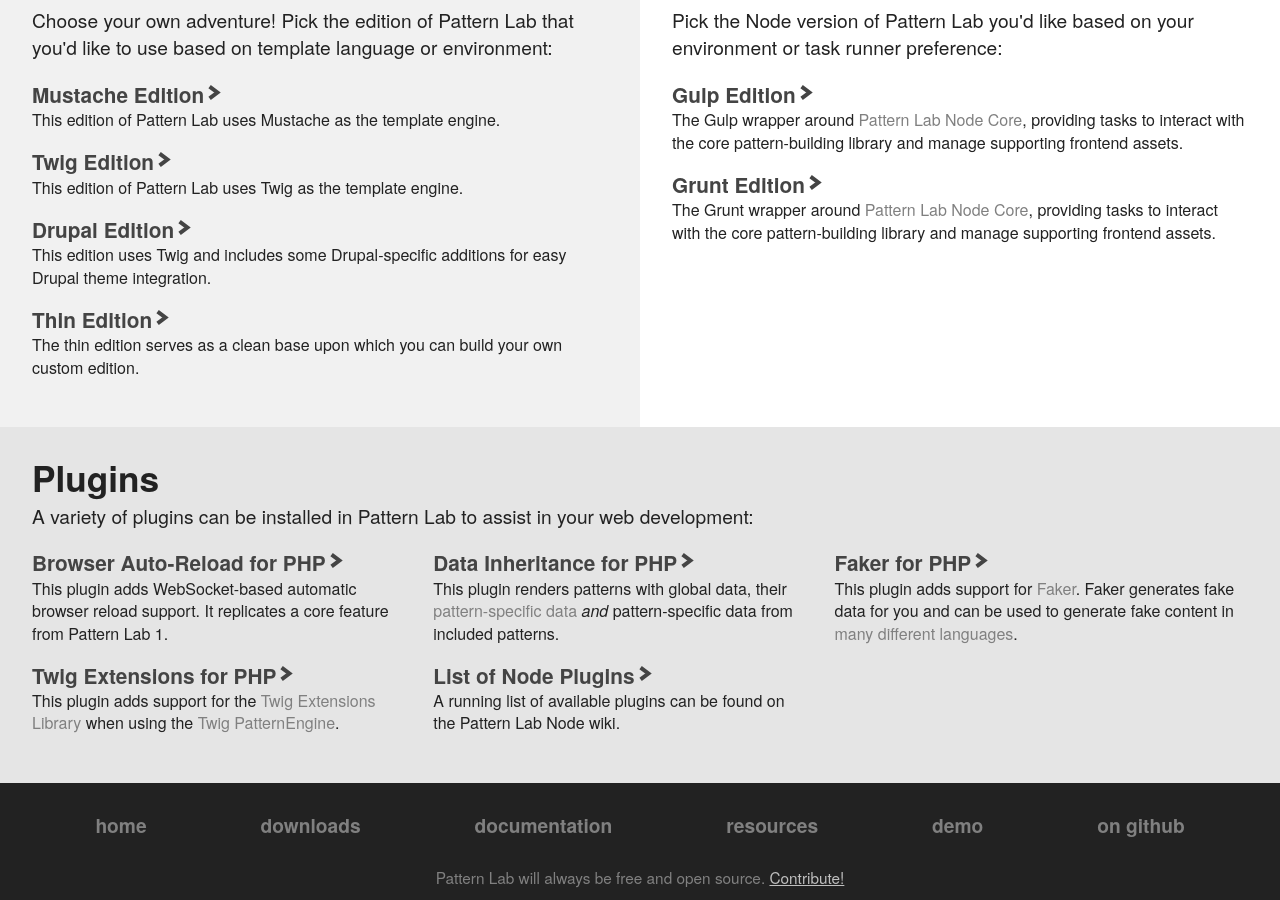
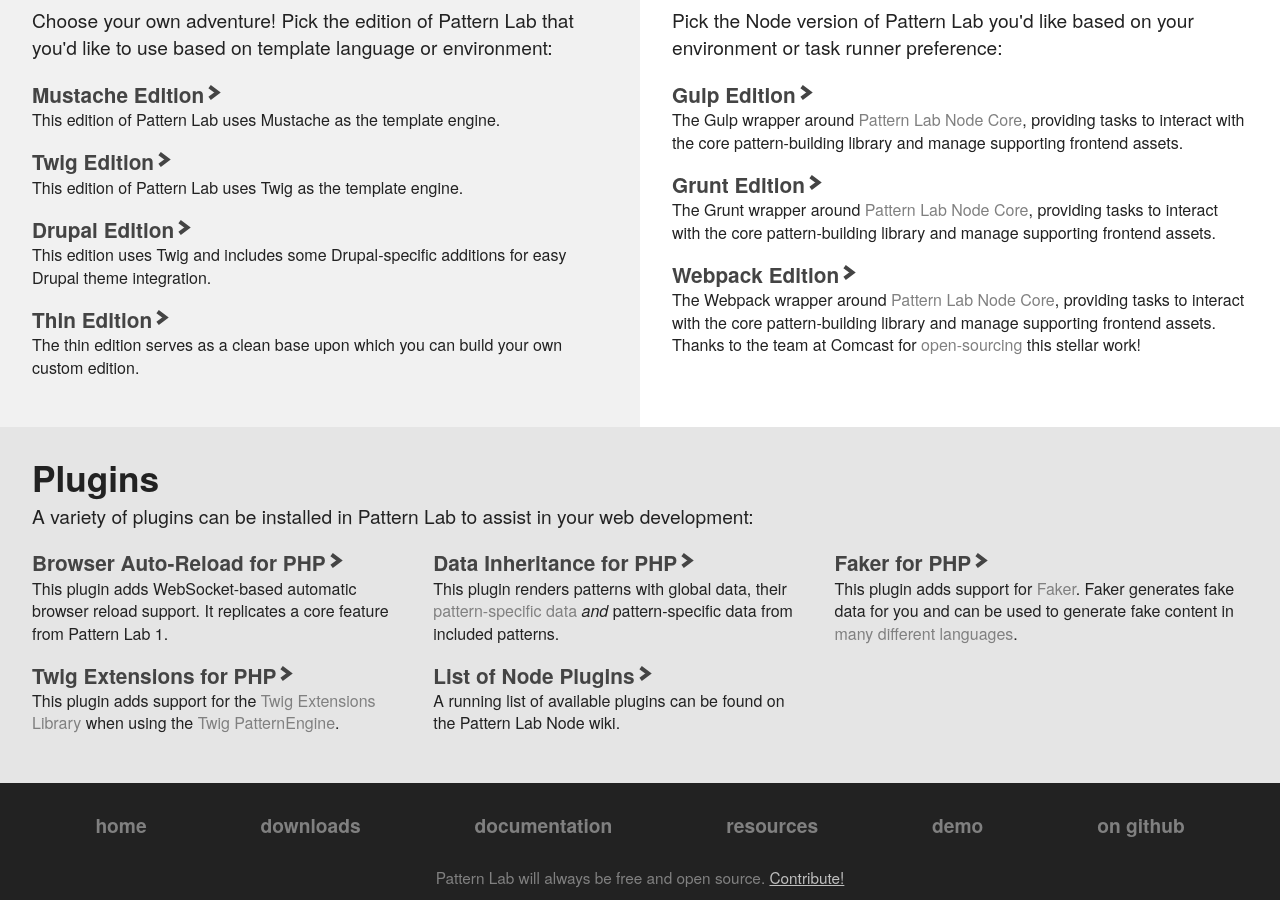
Before and after one commit to pattern-lab/website, a Jekyll site: the page built from download.html, in a window 1280 px wide and 900 px high, scrolled down 503 px. Built offline with Jekyll 4.4.1, drawn with Linux system fonts in a browser that asks for light colours.

Commit message:
Add webpack edition

```diff
--- a/_includes/download-node.html
+++ b/_includes/download-node.html
@@ -8,4 +8,8 @@
     <a class="link-desc-list__link" href="https://github.com/pattern-lab/edition-node-grunt">Grunt Edition</a>
     <p class="link-desc-list__desc">The Grunt wrapper around <a href="https://github.com/pattern-lab/patternlab-node">Pattern Lab Node Core</a>, providing tasks to interact with the core pattern-building library and manage supporting frontend assets.</p>
   </li>
+  <li class="link-desc-list__item">
+    <a class="link-desc-list__link" href="https://github.com/Comcast/patternlab-edition-node-webpack">Webpack Edition</a>
+    <p class="link-desc-list__desc">The Webpack wrapper around <a href="https://github.com/pattern-lab/patternlab-node">Pattern Lab Node Core</a>, providing tasks to interact with the core pattern-building library and manage supporting frontend assets. Thanks to the team at Comcast for <a href="https://comcast.github.io">open-sourcing</a> this stellar work!</p>
+  </li>
 </ul>
```
